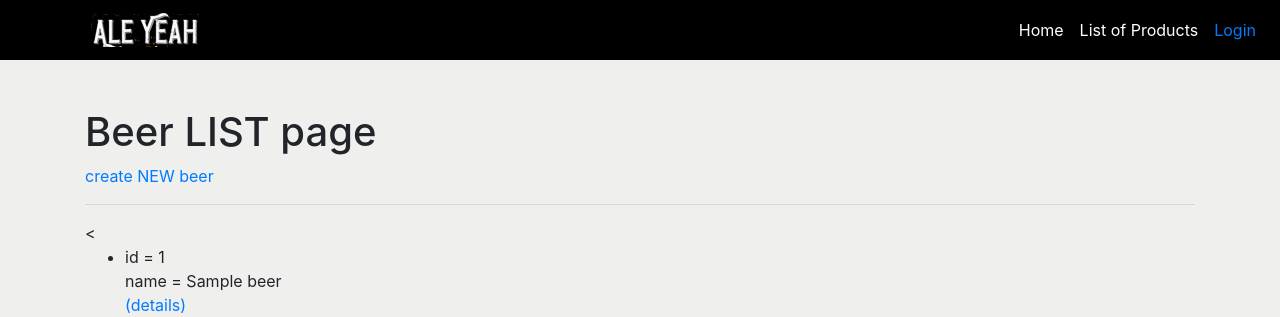
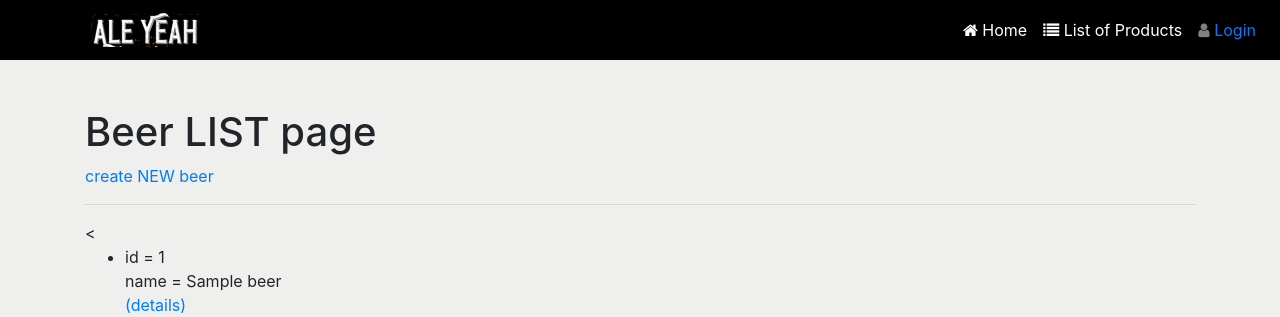
Before and after one commit to Y2JT/b00092923-assignment, a Symfony app: template templates/beer/list.html.twig in a window 1280 px wide. Shown: the top 317 px of the page. Run offline with Twig, Linux system fonts and the light colour scheme; the template is opened without the code that fills it: most values are stand-ins (such as "Sample title", 1, 10 or a date in 2020); some libraries are stand-ins or nearby versions.

Commit message:
misc updates with bootstrap icons

```diff
--- a/templates/base.html.twig
+++ b/templates/base.html.twig
@@ -24,22 +24,23 @@
     <div class="collapse navbar-collapse" id="navbarNavDropdown">
         <ul class="navbar-nav ml-auto">
             <li class="nav-item">
-                <a style="color: #fff;" class="nav-link" href="{{ url('homepage') }}">Home</a>
+                <a style="color: #fff;" class="nav-link" href="{{ url('homepage') }}"> <i class="fa fa-home" aria-hidden="true"></i> Home</a>
             </li>
             <li class="nav-item">
-                <a style="color: #fff;" class="nav-link" href="{{ url('beer_index') }}">List of Products</a>
+                <a style="color: #fff;" class="nav-link" href="{{ url('beer_index') }}"><i class="fa fa-list" aria-hidden="true"></i> List of Products</a>
             </li>
             {% if is_granted('ROLE_ADMIN') %}
             <li class="nav-item">
-                <a style="color: #fff;" class="nav-link" href="{{ url('admin_home') }}">Admin Home</a>
+                <a style="color: #fff;" class="nav-link" href="{{ url('admin_home') }}"><i class="fa fa-home" aria-hidden="true"></i> Admin Home</a>
             </li>
             {% endif %}
             {% if is_granted('ROLE_USER') %}
             <li class="nav-item">
-                <a style="color: #fff;" class="nav-link" href="{{ url('beer_new') }}">Create New Product</a>
+                <a style="color: #fff;" class="nav-link" href="{{ url('beer_new') }}"><i class="fa fa-plus" aria-hidden="true"></i> New Product</a>
             </li>
             {% endif %}
             <li class="nav-link">
+                <i class="fa fa-user" aria-hidden="true"></i>
                 {% if is_granted('IS_AUTHENTICATED_FULLY') %}
                     Welcome:
                     <strong>{{ app.user.username }}</strong>
```
Also changed, not shown: templates/default/homepage.html.twig (+7 -4 lines).
